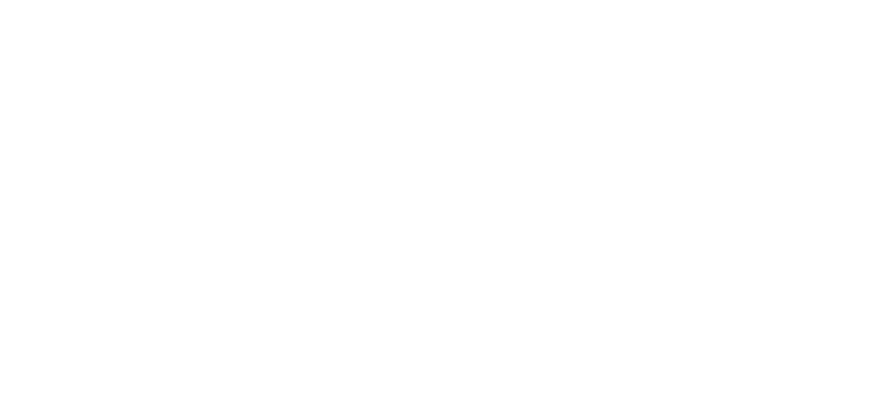
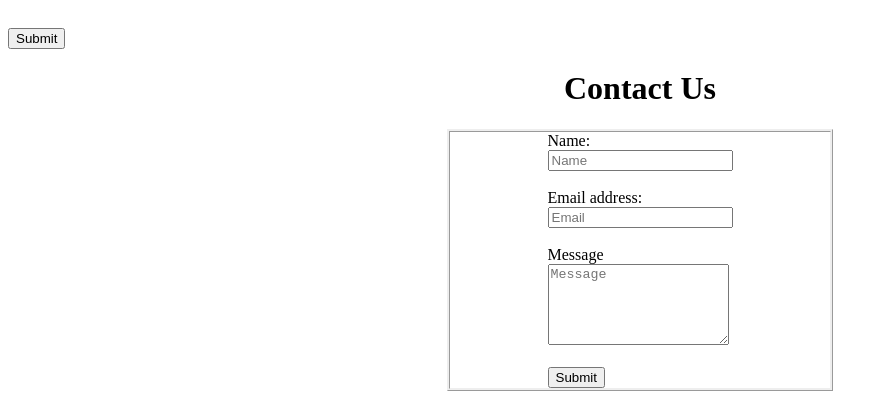
Before and after one commit to acmpesuecc/readme-generator, a React (Create React App) app: page / in a window 1280 px wide. Shown: the part 948-1344 px from the top of the page, without its empty margins (0-888 px from the left). Before the commit the page ends 800 px from the top, so only its background shows below. Built offline with nearby package versions, Linux system fonts and the light colour scheme.

Commit message:
I have added the contact section

```diff
--- a/package.json
+++ b/package.json
@@ -6,6 +6,7 @@
     "@testing-library/jest-dom": "^5.16.4",
     "@testing-library/react": "^13.3.0",
     "@testing-library/user-event": "^13.5.0",
+    "formik": "^2.2.9",
     "react": "^18.2.0",
     "react-dom": "^18.2.0",
     "react-scripts": "5.0.1",
--- a/src/App.js
+++ b/src/App.js
@@ -2,6 +2,7 @@
 import React from "react";
 import { Formik, Form, Field } from "formik";
 import "./index.css";
+import ContactUs from "./contactus";
 
 const Basic = () => (
   <div>
@@ -92,7 +93,8 @@
               ></img>
               <Field type="checkbox" name="checked" value="node" />
               Node JS
-            </label>
+            </label>start
+
 
             <label>
               <img
@@ -122,7 +124,10 @@
             >
               Submit
             </button>
+
           </div>
+
+          <ContactUs />
         </Form>
       )}
     </Formik>
--- /dev/null
+++ b/src/contactus.js
@@ -0,0 +1,55 @@
+import React from 'react'
+
+
+
+
+class ContactUs extends React.Component {
+    constructor(props) {
+      super(props);
+      this.state = {
+        name: '',
+        email: '',
+        message: ''
+      }
+    }
+    render() {
+      return(
+        <div>
+            <h1 style={{textAlign: "center"}}>Contact Us</h1>
+            <div className="App" style={{ marginLeft: '40%', marginTop: '60px', width: '30%',borderStyle: "ridge",margin: "auto",  justifyContent:"center" ,display: "flex"}}>
+
+<form id="contact-form" onSubmit={this.handleSubmit.bind(this)} method="POST">
+  <div className="form-group">
+  <label>Name:</label>
+  <input type="text" className="form-control" value={this.state.name} onChange={this.onNameChange.bind(this)}  placeholder='Name'/>
+  </div>
+  <br />
+  <div className="form-group">
+    <label>Email address:</label>
+    <input type="email" className="form-control" aria-describedby="emailHelp" value={this.state.email} onChange={this.onEmailChange.bind(this)} placeholder='Email'/>
+  </div>
+  <br />
+  <label>Message</label>
+  <div className="form-group">
+    <textarea className="form-control" rows="5" value={this.state.message} onChange={this.onMessageChange.bind(this)} placeholder='Message'/>
+  </div>
+  <br />
+  <button type="submit" className="btn btn-primary">Submit</button>
+</form>
+</div>
+        </div>
+      );
+    }
+    onNameChange(event) {
+      this.setState({name: event.target.value})
+    }
+    onEmailChange(event) {
+      this.setState({email: event.target.value})
+    }
+    onMessageChange(event) {
+      this.setState({message: event.target.value})
+    }
+    handleSubmit(event) {
+    }
+  }
+  export default ContactUs;
```
Also changed, not shown: 1 other file (tests, documents, lock files or other folders).
